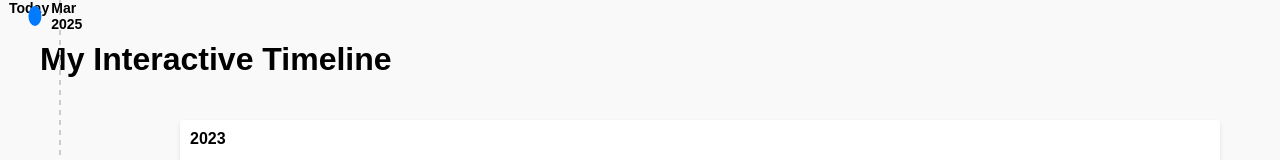
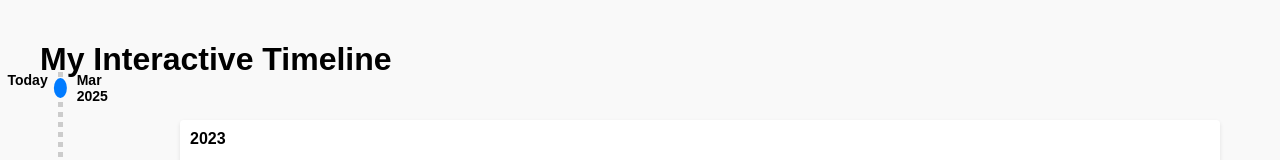
Before and after one commit to mattjburke/career_timeline, a React (Create React App) app: page / in a window 1280 px wide. Shown: the top 160 px of the page. Built offline with nearby package versions, Linux system fonts and the light colour scheme.

Commit message:
ball aligns

```diff
--- a/src/styles/main.css
+++ b/src/styles/main.css
@@ -22,17 +22,17 @@ body {
   left: 20px;
   top: 0;
   width: 80px; /* Adjust as needed */
-  height: 100vh;
+  height: 90vh;
   display: flex;
   align-items: center;
   justify-content: center;
 }
 
-/* The vertical dashed line */
+/* The vertical dashed line with buffer from the top and bottom */
 .timeline-line {
   position: relative;
-  width: 2px;
-  height: 100%;
+  width: 5px;
+  height: 80%; /* 20px buffer on top and bottom */
   background: repeating-linear-gradient(
     to bottom,
     #ccc,
@@ -61,10 +61,10 @@ body {
 /* Container for the ball and its label */
 .timeline-ball-wrapper {
   position: absolute;
-  left: 0;
+  left: 50%;
   display: flex;
   align-items: center;
-  transform: translateX(-50%);
+  transform: translateX(-10%);
 }
 
 .timeline-ball {
```
